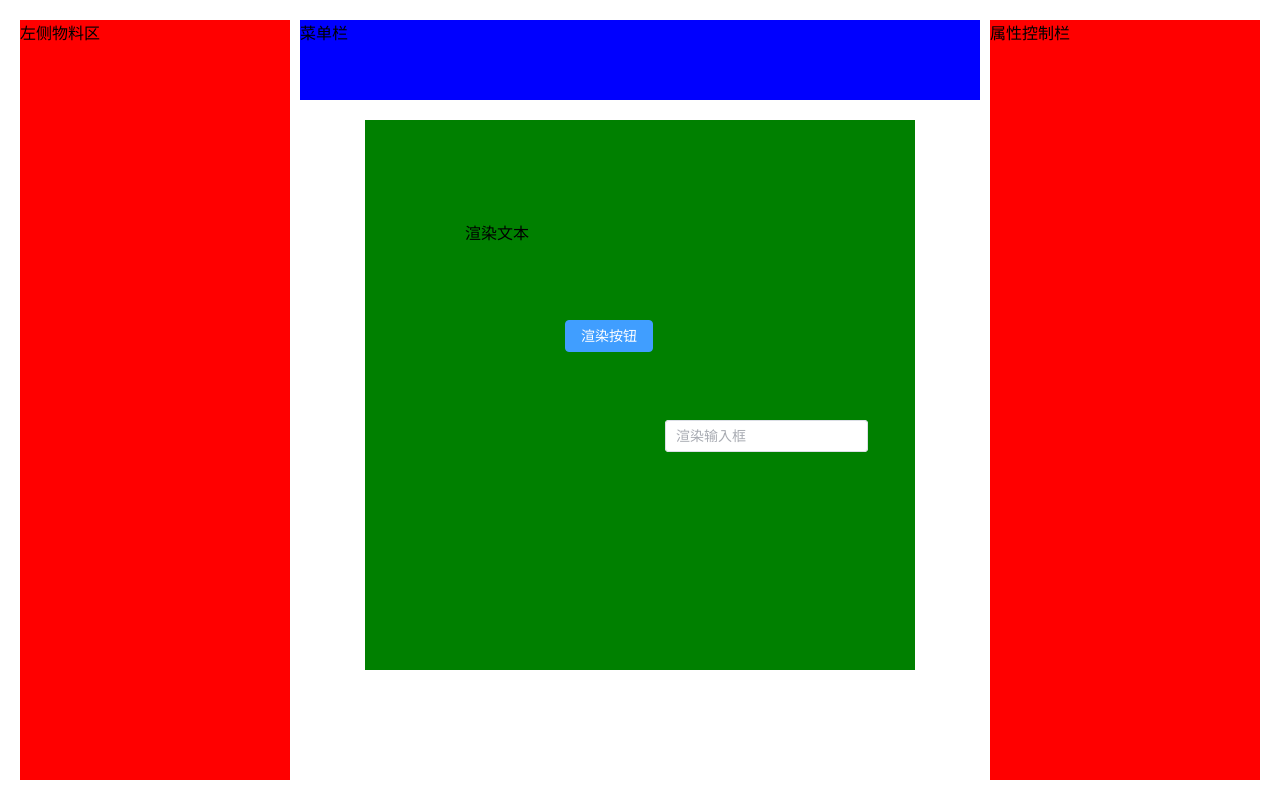
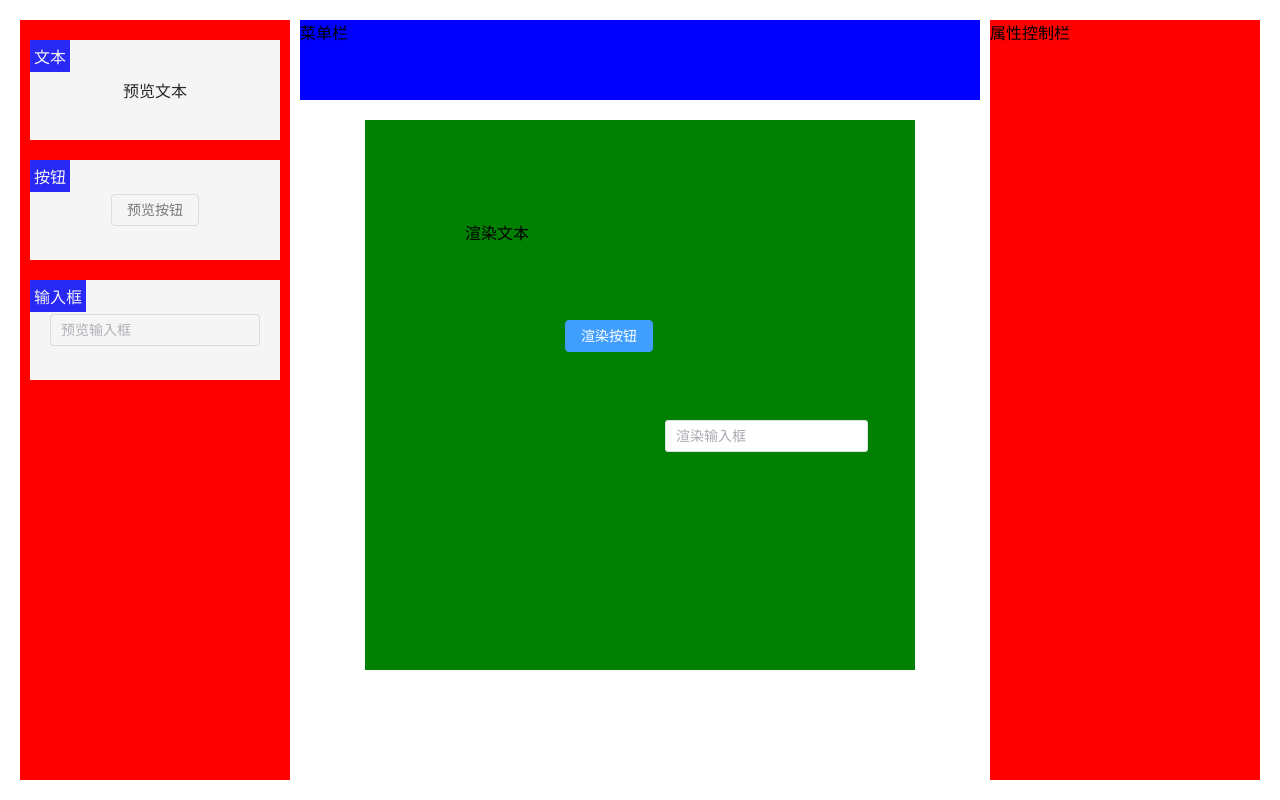
Before and after one commit to baozjj/Bao-Low-Code, a Vue app: page /about in a window 1280 px wide. Built offline with nearby package versions, Linux system fonts and the light colour scheme; the HTML template or start-up script is replaced by a standard one.

Commit message:
feat: 左侧物料区 render

```diff
--- a/src/views/MainPage/components/Editor/index.vue
+++ b/src/views/MainPage/components/Editor/index.vue
@@ -1,5 +1,5 @@
 <script setup lang="ts">
-import {defineProps, computed, withDefaults, defineModel} from 'vue'
+import {defineProps, computed, withDefaults, defineModel, inject} from 'vue'
 import type { IEditorProps } from './service/interface';
 import EditorBlock from './components/EditorBlock/index.vue'
 const props = withDefaults(defineProps<IEditorProps>(), {
@@ -19,11 +19,23 @@ const containerStyles = computed(() => {
 })
 
 console.log('containerStyles', containerStyles.value)
+
+const config = inject('config')
+
+const componentList = computed(() => {
+  return config.componentList
+})
 </script>
 
 <template>
     <div class="editor">
-      <div class="editor-left">左侧物料区</div>
+      <div class="editor-left">
+        <div class="editor-left-item" v-for="item in componentList" :key="item.key">
+          <!-- 更具注册列表 渲染对于的内容 -->
+          <span>{{ item.label }}</span>
+          <component :is="item.preview()"/>
+        </div>
+      </div>
       <div class="editor-top">菜单栏</div>
       <div class="editor-right">属性控制栏</div>
       <div class="editor-container">
@@ -56,6 +68,41 @@ console.log('containerStyles', containerStyles.value)
 
   .editor-left {
     left: 0;
+
+    .editor-left-item {
+      width: 250px;
+      margin: 20px auto;
+      display: flex;
+      justify-content: center;
+      align-items: center;
+      background: #fff;
+      padding: 20px;
+      box-sizing: border-box;
+      cursor: move;
+      user-select: none;
+      min-height: 100px;
+      position: relative;
+
+      span {
+        position: absolute;
+        top: 0;
+        left: 0;
+        background: blue;
+        color: #fff;
+        padding: 4px
+      }
+    }
+
+    .editor-left-item::after {
+        content: '';
+        position: absolute;
+        top: 0;
+        left: 0;
+        right: 0;
+        bottom: 0;
+        background: #ccc;
+        opacity: 0.2;
+      }
   }
 
   .editor-right {
```
